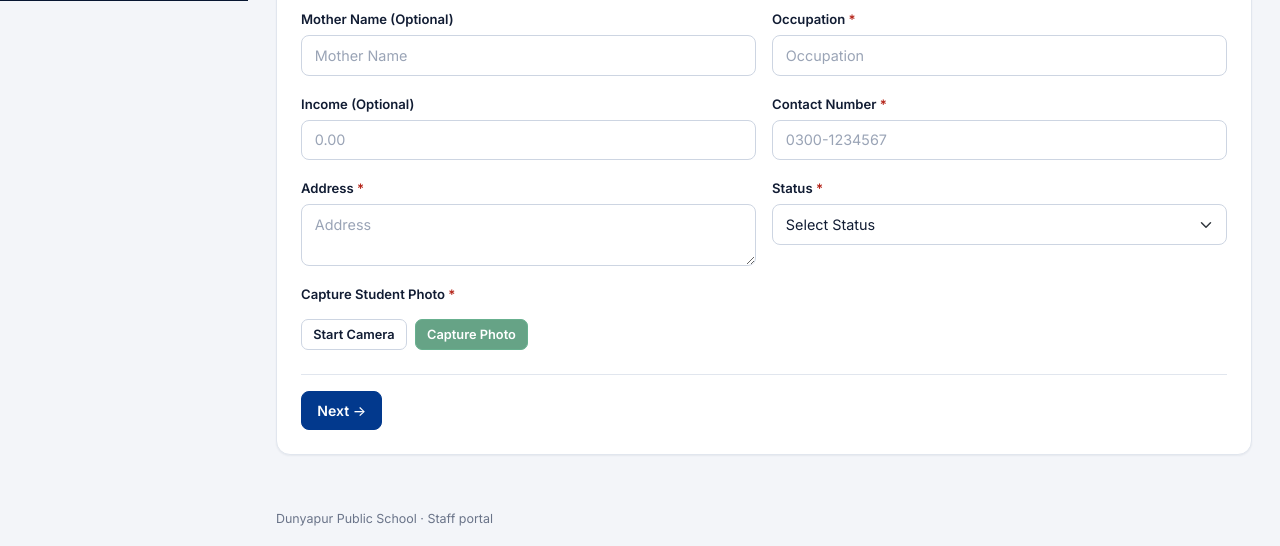
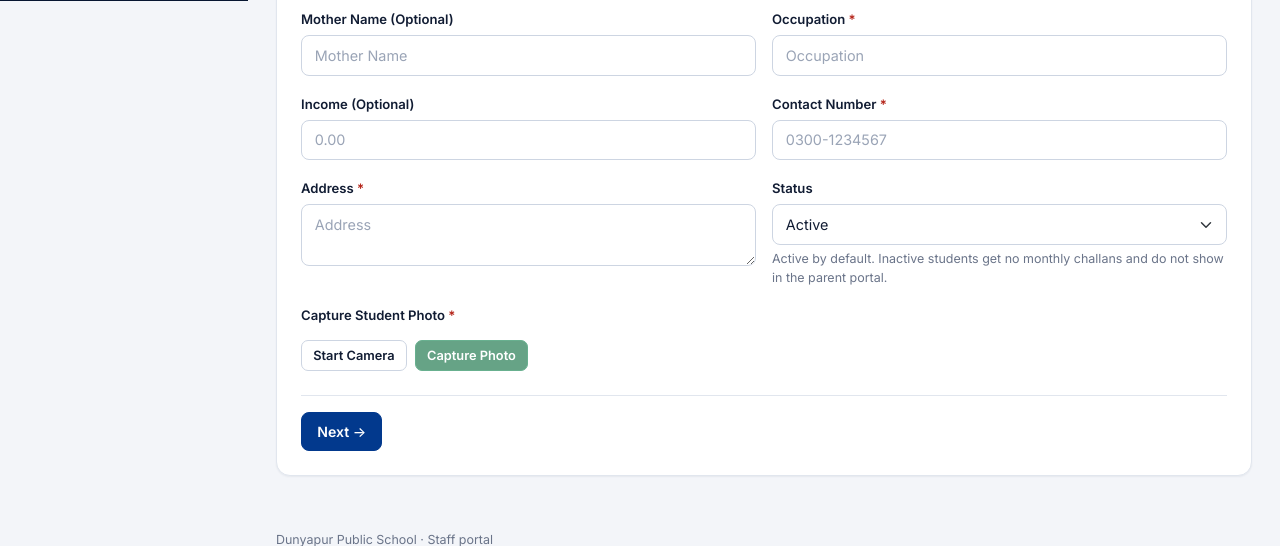
Before and after one commit to MrAhmadRaza/dps, a Laravel app: template resources/views/admin/admission/addAdmission.blade.php in a window 1280 px wide. Shown: the part 799-1345 px from the top of the page. Run offline with Laravel 12, Linux system fonts and the light colour scheme; the template is opened without the code that fills it, so the values that code supplies are empty; some libraries are stand-ins or nearby versions.

Commit message:
Admin portal: new admissions are Active by default
The Status field on step 1 of New admission started empty and had to be
chosen every time. It now starts on Active; staff can still switch it to
Inactive. Removed the empty "Select Status" option and added a short note
on what Inactive means.

Co-Authored-By: Claude Opus 5.5 <noreply@anthropic.com>
Claude-Session: https://claude.ai/code/session_01BHZQp1QPgQENLbnYXoiQ9A

```diff
--- a/resources/views/admin/admission/addAdmission.blade.php
+++ b/resources/views/admin/admission/addAdmission.blade.php
@@ -141,17 +141,12 @@
                         </div>
 
                         <div class="col-md-6">
-                            <label>Status <span class="text-danger">*</span></label>
-
-                            <select name="status" class="form-select" required>
-                                <option value="">Select Status</option>
-                                <option value="active" {{ old('status') == 'active' ? 'selected' : '' }}>
-                                    Active
-                                </option>
-                                <option value="inactive" {{ old('status') == 'inactive' ? 'selected' : '' }}>
-                                    Inactive
-                                </option>
+                            <label for="status">Status</label>
+                            <select name="status" id="status" class="form-select" required>
+                                <option value="active" @selected(old('status', 'active') === 'active')>Active</option>
+                                <option value="inactive" @selected(old('status') === 'inactive')>Inactive</option>
                             </select>
+                            <div class="form-text">Active by default. Inactive students get no monthly challans and do not show in the parent portal.</div>
 
                             <div class="invalid-feedback">
                                 Please select status.
```
Also changed, not shown: tests/Feature/AdminPortalTest.php (+7 -0 lines).
